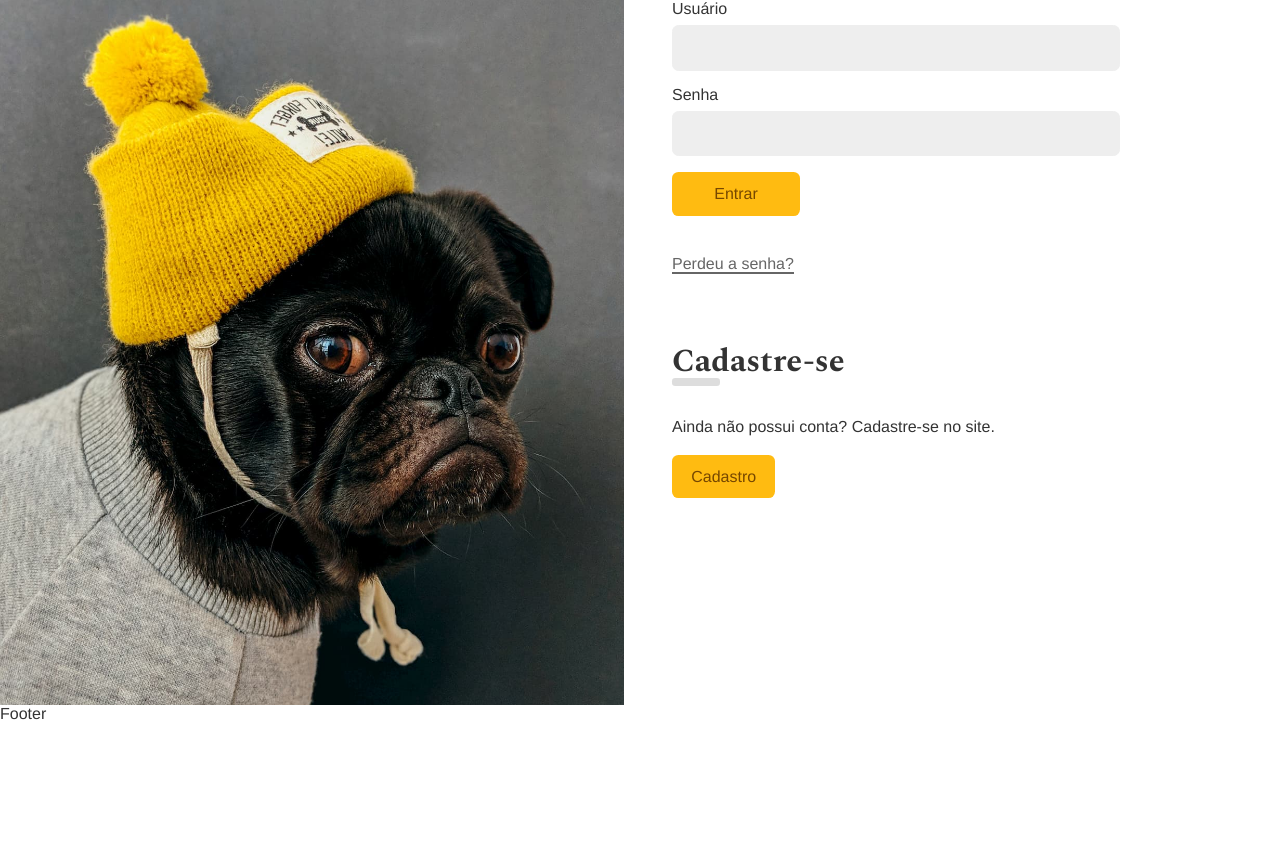
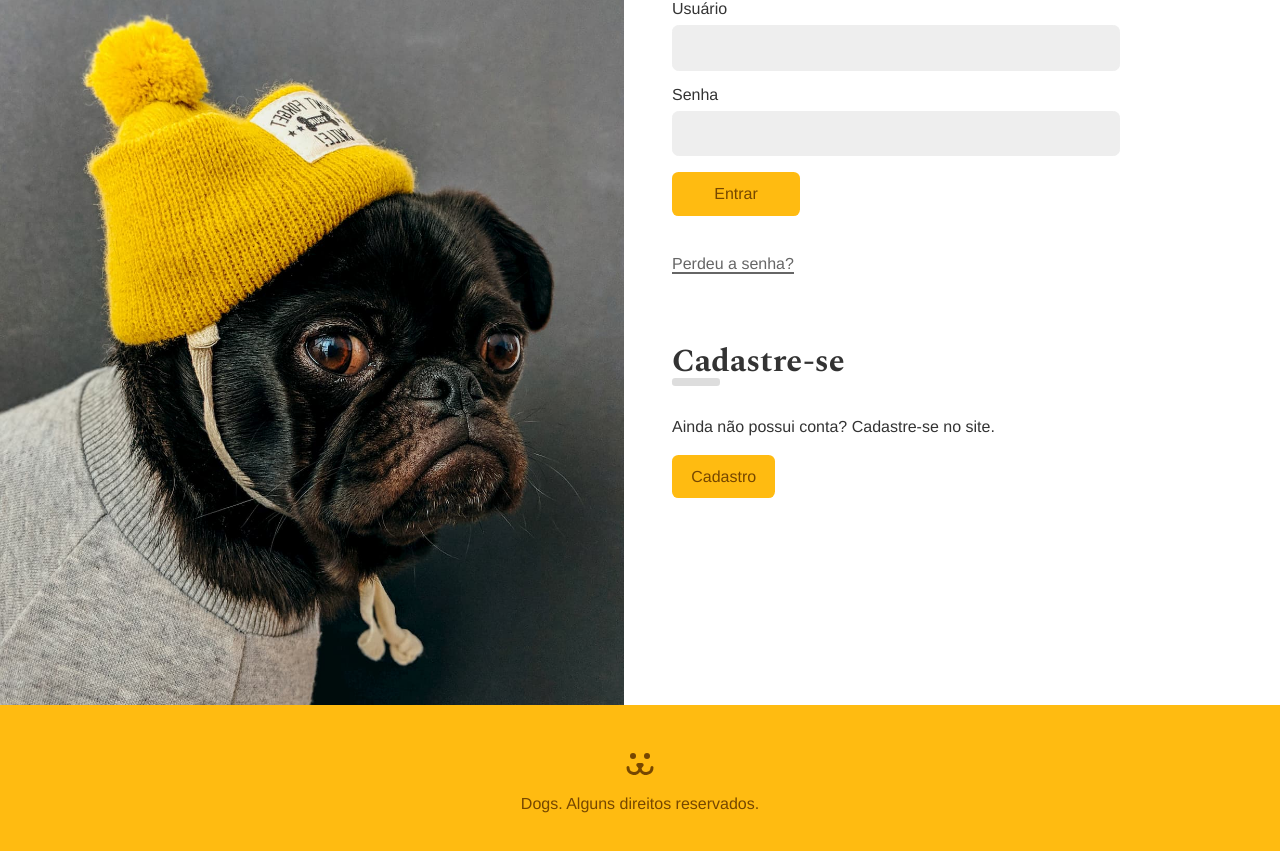
Before and after one commit to PedroPaivaDev/study-origamid-react, a React (Create React App) app: page /login in a window 1280 px wide. Shown: the part 159-1010 px from the top of the page. Before the commit the page ends 882 px from the top, so only its background shows below. Built offline with nearby package versions, Linux system fonts and the light colour scheme.

Commit message:
footer style

```diff
--- a/src/App.css
+++ b/src/App.css
@@ -84,3 +84,13 @@
         transform: initial;
     }
 }
+
+.App {
+    display: flex;
+    flex-direction: column;
+    min-height: calc(100vh + 10rem);
+}
+
+.AppBody {
+    flex: 1;
+}
--- a/src/App.js
+++ b/src/App.js
@@ -14,10 +14,11 @@
 
 function App() {
   return (
-    <div>
+    <div className='App'>
       <BrowserRouter>
         <UserStorage>
           <Header />
+          <main className='AppBody'>
             <Routes>
               <Route path="/" element={<Home/>} />
               <Route path="login/*" element={<Login/>} />
@@ -29,6 +30,7 @@
               <Route path="perfil/:user" element={<UserProfile/>} />
               <Route path="*" element={<NotFound/>} />
             </Routes>
+          </main>
           <Footer />
         </UserStorage>
       </BrowserRouter>
--- a/src/components/Footer.js
+++ b/src/components/Footer.js
@@ -1,9 +1,13 @@
 import React from 'react';
 import styles from './Footer.module.css';
+import { ReactComponent as Dogs } from '../assets/dogs-footer.svg';
 
 const Footer = () => {
   return (
-    <div className={styles.footer}>Footer</div>
+    <footer className={styles.footer}>
+      <Dogs />
+      <p>Dogs. Alguns direitos reservados.</p>
+    </footer>
   )
 }
 
--- a/src/components/Footer.module.css
+++ b/src/components/Footer.module.css
@@ -0,0 +1,11 @@
+.footer {
+    background: #fb1;
+    padding: 3rem 1rem 0 1rem;
+    height: 10rem;
+    text-align: center;
+    color: #764701;
+}
+
+.footer p {
+    margin-top: 1rem;
+}
```
Lines whose indentation alone changed are shown as unchanged.
